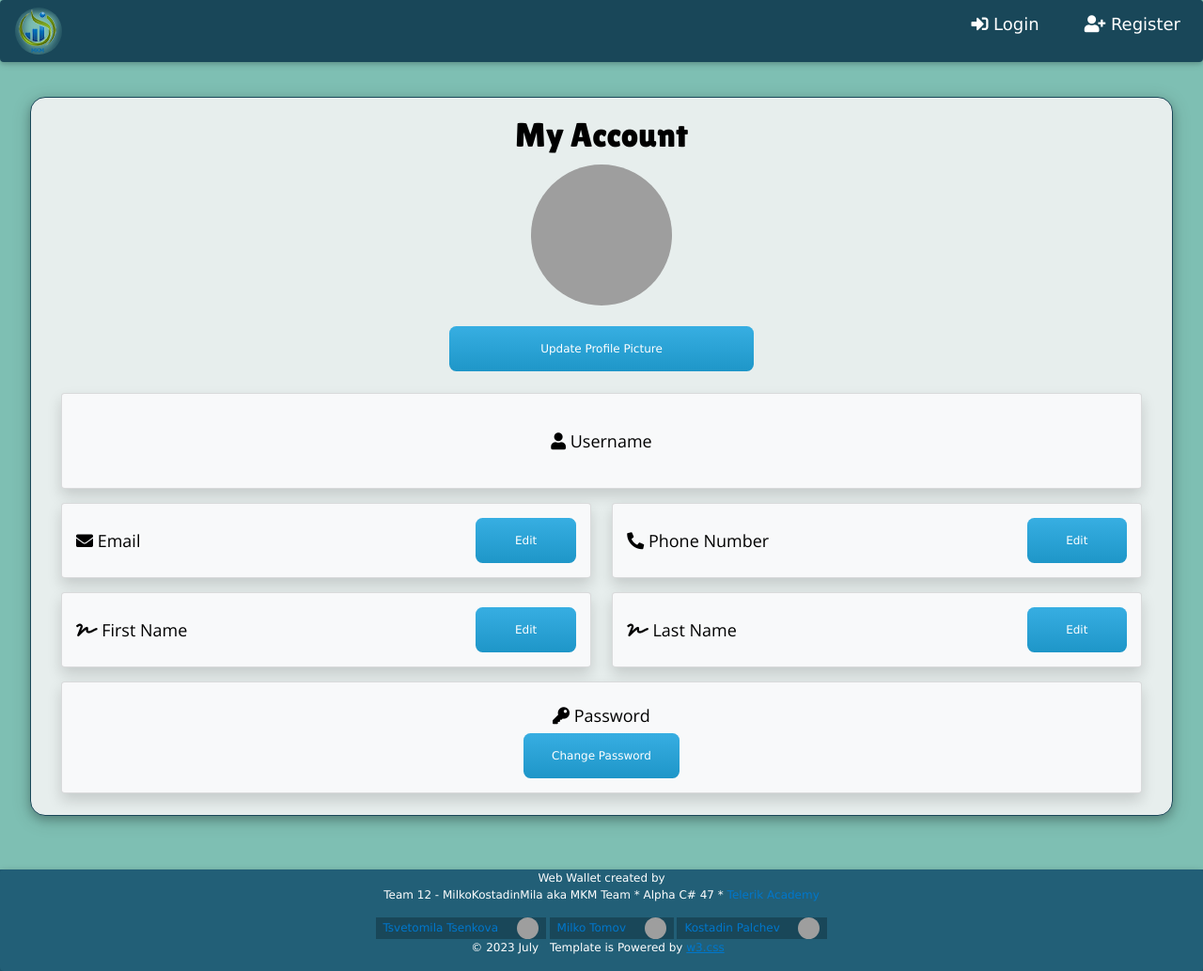
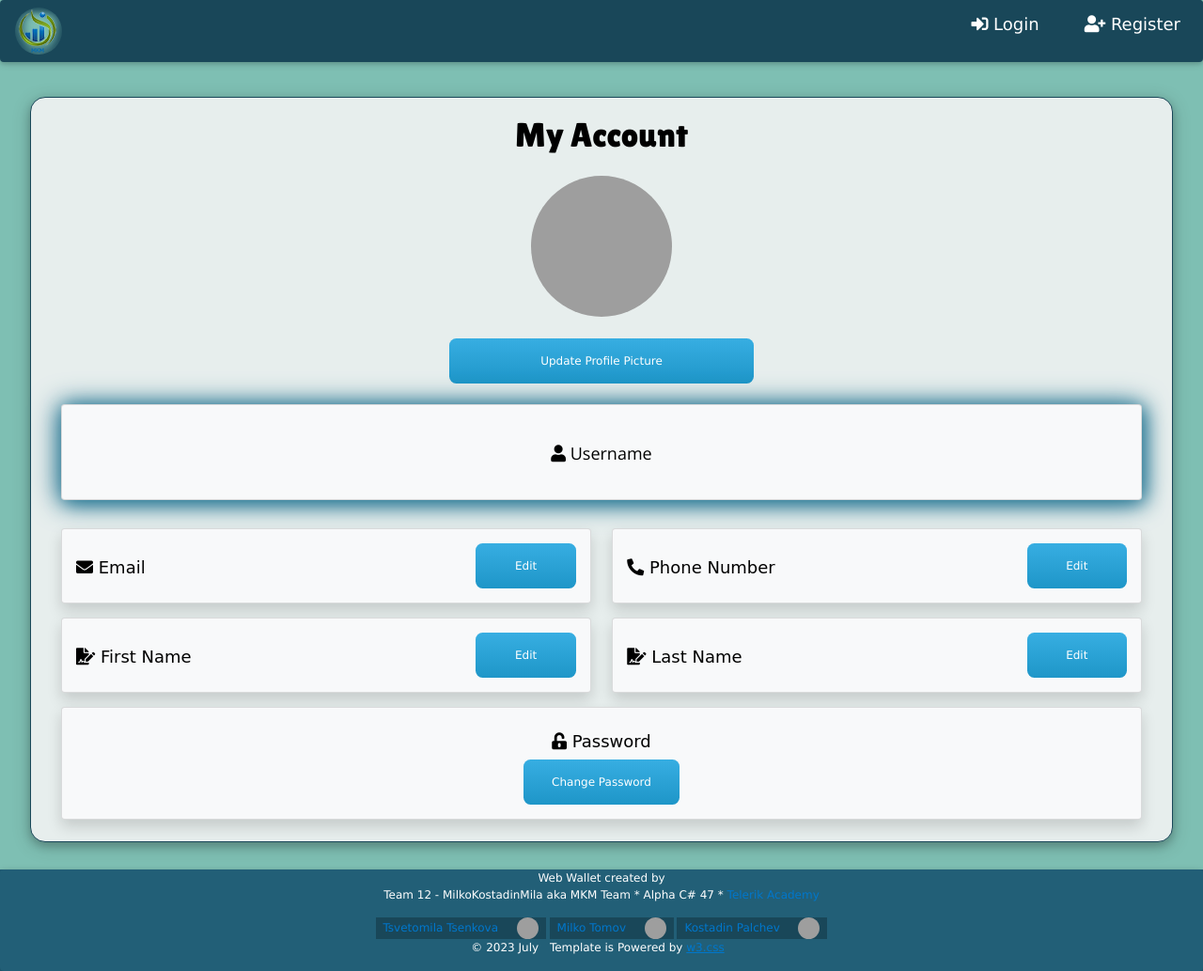
Before and after one commit to vilimov/VirtualWallet_TelerikProject, an ASP.NET Core app: template Virtual Wallet/Virtual Wallet/Views/Users/Profile.cshtml in a window 1280 px wide. Shown: the whole page at 94% size. Run offline with ASP.NET Core 8, Linux system fonts and the light colour scheme; the template is opened without the code that fills it, so the values that code supplies are empty; style sheets or scripts are compiled from the project's sources; some libraries are stand-ins or nearby versions; grey boxes are pictures that could not be loaded.

Commit message:
Update in AdminController, Dashboard View and Profile View

```diff
--- a/Virtual Wallet/Virtual Wallet/Views/Admins/Dashboard.cshtml
+++ b/Virtual Wallet/Virtual Wallet/Views/Admins/Dashboard.cshtml
@@ -5,7 +5,6 @@
 <link rel="stylesheet" href="https://cdnjs.cloudflare.com/ajax/libs/font-awesome/4.7.0/css/font-awesome.min.css">
 <link rel="stylesheet" href="https://cdnjs.cloudflare.com/ajax/libs/font-awesome/5.15.1/css/all.min.css">
 <link rel="stylesheet" href="~/css/PopUpStyle.css" asp-append-version="true" />
-<link rel="stylesheet" href="~/lib/bootstrap/dist/css/bootstrap.min.css" />
 <script src="https://ajax.googleapis.com/ajax/libs/jquery/3.5.1/jquery.min.js"></script>
 <script src="https://cdnjs.cloudflare.com/ajax/libs/popper.js/1.16.0/umd/popper.min.js"></script>
 <script src="https://maxcdn.bootstrapcdn.com/bootstrap/4.5.2/js/bootstrap.min.js"></script>
@@ -39,7 +38,7 @@
                         <div class="card-actions">
                             @if (user.IsBlocked)
                             {
-                            <form asp-action="UnblockUser" asp-controller="Admins" method="post" class="mx-3">
+                            <form asp-action="UnblockUser" asp-controller="Admins" method="post" class="mx-3" style="display: inline-block;">
                                     <input type="hidden" name="id" value="@user.Id" />
                                 <button type="submit" class="btn btn-warning btn-sm fixed-width-btn">Unblock</button>
                                 </form>
--- a/Virtual Wallet/Virtual Wallet/Views/Users/Profile.cshtml
+++ b/Virtual Wallet/Virtual Wallet/Views/Users/Profile.cshtml
@@ -11,7 +11,7 @@
 <link href="https://fonts.googleapis.com/css2?family=Lilita+One&family=Orbitron&display=swap" rel="stylesheet">
 
 <div class="container">
-    <h1 class="text-center" style="font-family: 'Lilita One' , cursive;" mb-4">My Account</h1>
+    <h1 class="text-center mb-4" style="font-family: 'Lilita One' , cursive;">My Account</h1>
 
     <div class="d-flex justify-content-center mb-4">
         <div class="profile-picture">
@@ -27,20 +27,20 @@
     <div class="row">
         <!-- Username -->
         <div class="col-12">
-            <div class="card mb-3 bg-light shadow">
+        <div class="card mb-3 bg-light box-shadow">
                 <div class="card-body d-flex flex-column justify-content-center align-items-center" style="min-height: 100px;">
                     <h5 class="card-title"><i class="fas fa-user"></i> Username</h5>
                     <p class="card-text">@Model.Username</p>
                 </div>
             </div>
         </div>
-
+        <p></p>
         <!-- Email and Phone -->
         <div class="col-md-6">
             <div class="card mb-3 bg-light shadow">
                 <div class="card-body d-flex justify-content-between align-items-center">
                     <div>
-                        <h5 class="card-title"><i class="fas fa-envelope"></i> Email</h5>
+                    <h5 class="card-title" style="font-family: 'Dancing Script', cursive;"><i class="fas fa-envelope"></i> Email</h5>
                         <p class="card-text">@Model.Email</p>
                     </div>
                 <a href="@Url.Action("UpdateEmail", "Users")" class="button-43" role="button">Edit</a>
@@ -52,7 +52,7 @@
             <div class="card mb-3 bg-light shadow">
                 <div class="card-body d-flex justify-content-between align-items-center">
                     <div>
-                        <h5 class="card-title"><i class="fas fa-phone-alt"></i> Phone Number</h5>
+                    <h5 class="card-title" style="font-family: 'Dancing Script', cursive;"><i class="fas fa-phone-alt"></i> Phone Number</h5>
                         <p class="card-text">@Model.PhoneNumber</p>
                     </div>
                 <a href="@Url.Action("UpdatePhone", "Users")" class="button-43" role="button">Edit</a>
@@ -65,7 +65,7 @@
             <div class="card mb-3 bg-light shadow">
                 <div class="card-body d-flex justify-content-between align-items-center">
                     <div>
-                        <h5 class="card-title"><i class="fas fa-signature"></i> First Name</h5>
+                    <h5 class="card-title" style="font-family: 'Dancing Script', cursive;"><i class="fas fa-file-signature"></i> First Name</h5>
                         <p class="card-text">@Model.FirstName</p>
                     </div>
                 <a href="@Url.Action("UpdateFirstName", "Users")" class="button-43" role="button">Edit</a>
@@ -78,7 +78,7 @@
             <div class="card mb-3 bg-light shadow">
                 <div class="card-body d-flex justify-content-between align-items-center">
                     <div>
-                        <h5 class="card-title"><i class="fas fa-signature"></i> Last Name</h5>
+                    <h5 class="card-title" style="font-family: 'Dancing Script', cursive;"><i class="fas fa-file-signature"></i> Last Name</h5>
                         <p class="card-text">@Model.LastName</p>
                     </div>
                 <a href="@Url.Action("UpdateLastName", "Users")" class="button-43" role="button">Edit</a>
@@ -90,9 +90,14 @@
         <div class="col-12">
             <div class="card mb-3 bg-light shadow">
                 <div class="card-body d-flex flex-column justify-content-center align-items-center" style="min-height: 100px;">
-                    <h5 class="card-title"><i class="fas fa-key"></i> Password</h5>
+                <h5 class="card-title" style="font-family: 'Dancing Script', cursive;"><i class="fas fa-unlock-alt"></i> Password</h5>
                 <p class="card-text"><a href="@Url.Action("UpdatePassword", "Users")" class="button-42" role="button">Change Password</a></p>
                 </div>
             </div>
         </div>
     </div>
+<style>
+    .box-shadow {
+        box-shadow: rgb(38, 121, 150) 3px 3px 20px, rgb(32, 111, 140) -2px 1px 30px;
+    }
+</style>
```
Also changed, not shown: Virtual Wallet/Virtual Wallet/Controllers/MVC/AdminsController.cs (+36 -0 lines).
